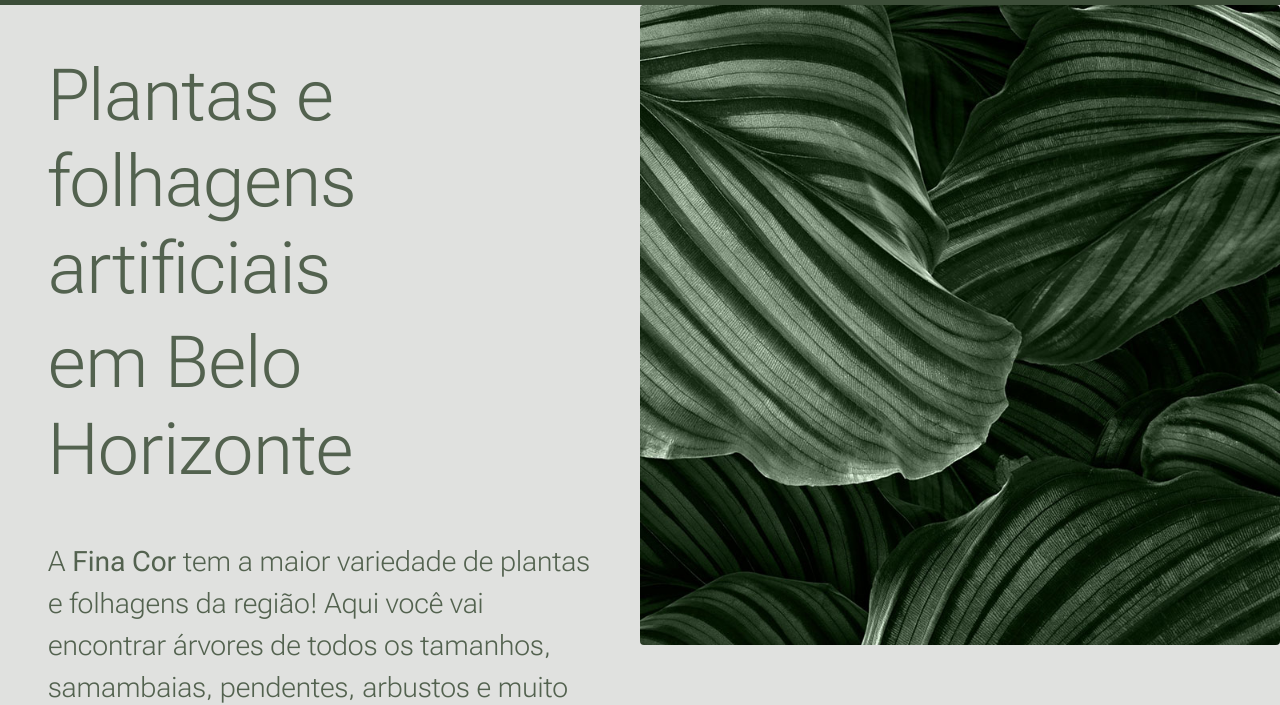
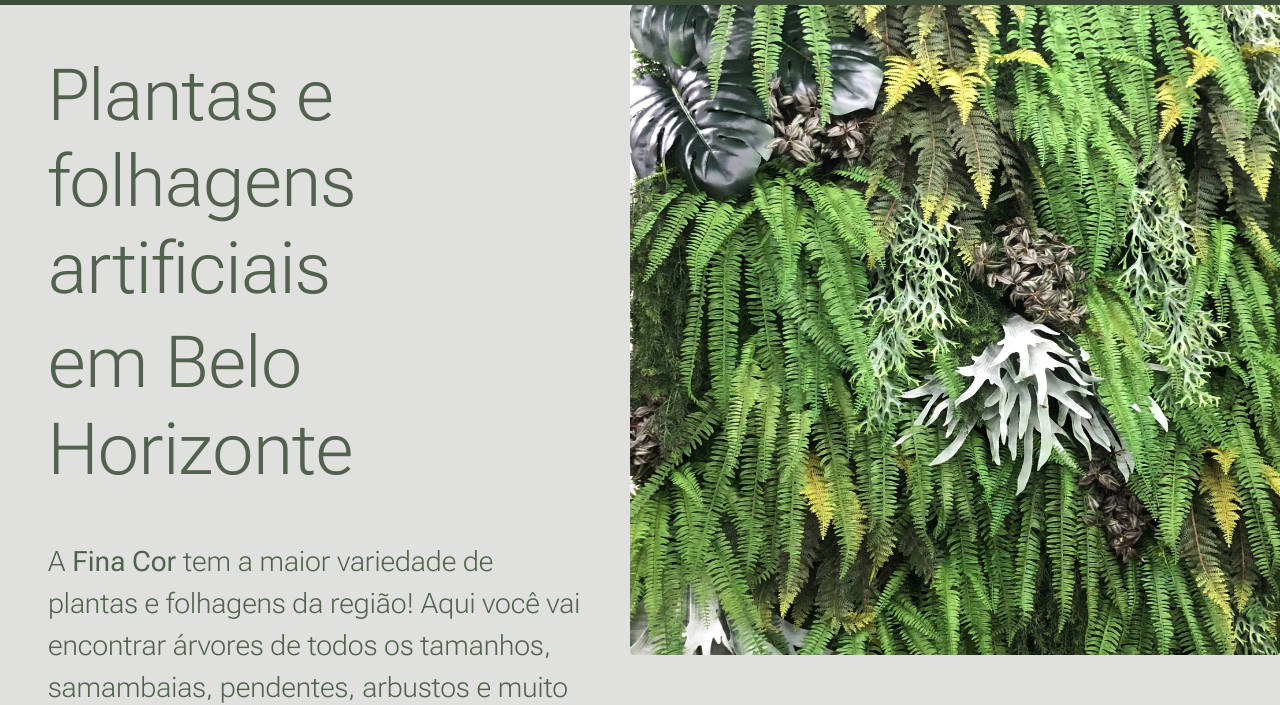
Before and after one commit to JEOSAFAELLER/newfinacor, a plain HTML site: page index.html in a window 1280 px wide. Shown: the part 105-810 px from the top of the page. Drawn offline with nearby package versions, Linux system fonts and the light colour scheme.

Commit message:
atualização foto index home

```diff
--- a/css/folhagens.css
+++ b/css/folhagens.css
@@ -35,3 +35,8 @@ address a:hover{
 .products>img {
     max-height: 400px;
 }
+
+#img-main{
+    max-height: 650px;
+    min-width: 650px;
+ }
--- a/index.html
+++ b/index.html
@@ -88,7 +88,7 @@
             </div>
         </div>
 
-        <img id="img-main" class="img-fluid d-none d-sm-block d-sm-none d-md-block rounded float-end w-50 h-50" src="./img/folhagens/fundoverde.jpeg" alt="ArvoreDeNatal">
+        <img id="img-main" class="img-fluid d-none d-sm-block d-sm-none d-md-block rounded float-end" src="../img/jardim/jardimvertical1.jpg.webp" alt="JardimVertical">
 
 
     </main>
```
